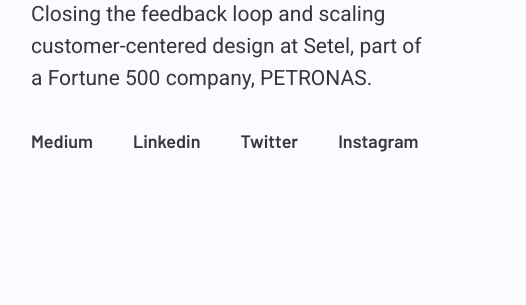
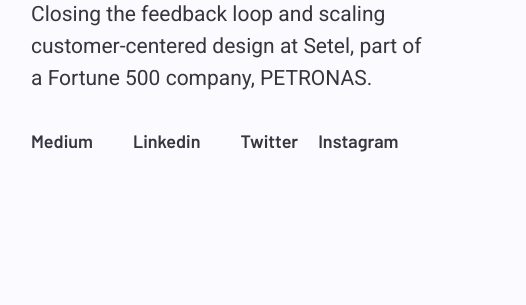
Before and after one commit to rohitsarangthem/fiverr, a plain HTML site: page index.html in a window 1280 px wide. Shown: the part 432-737 px from the top of the page, 159-685 px from the left. Drawn offline with Linux system fonts and the light colour scheme.

Commit message:
index.html

```diff
--- a/index.html
+++ b/index.html
@@ -70,7 +70,7 @@
                     <div class="social-menu-items-1"><a href="#">Medium</a></div>
                     <div class="social-menu-items"><a href="#">Linkedin</a></div>
                     <div class="social-menu-items"><a href="#">Twitter</a></div>
-                    <div class="social-menu-items"><a href="#">Instagram</a></div>
+                    <div class="social-menu-items-1"><a href="#">Instagram</a></div>
                 </ul>
             </div>
         </div>
```
